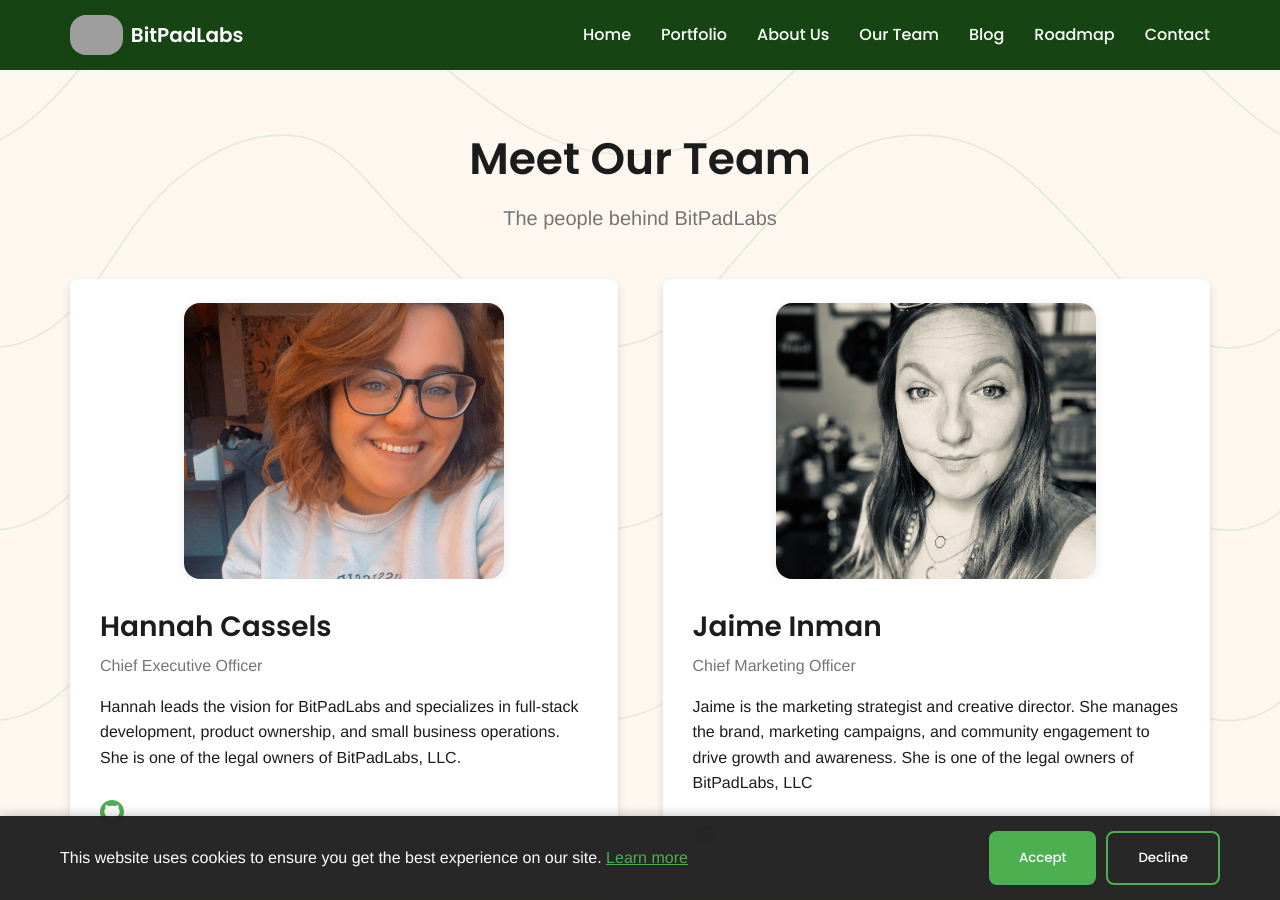
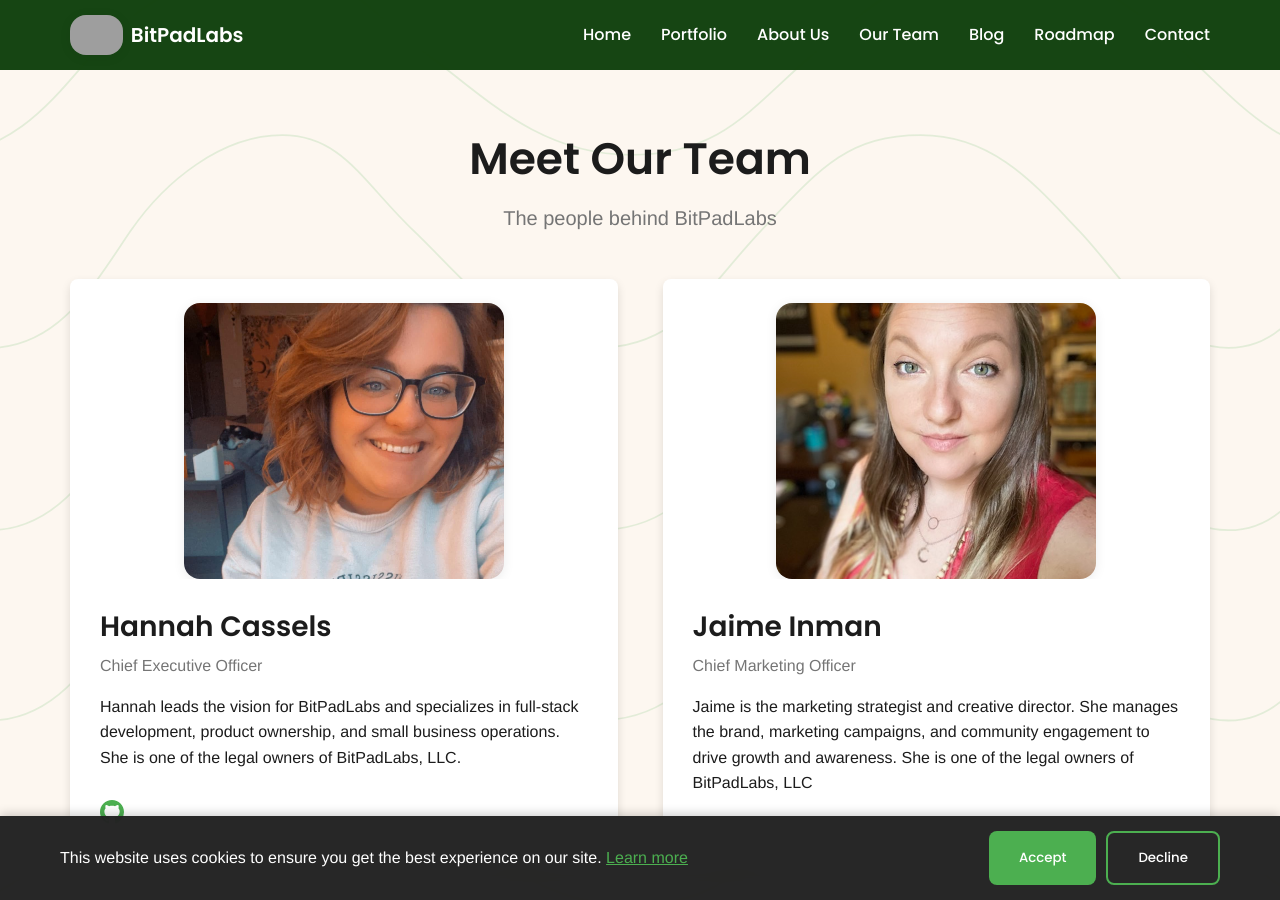
Before and after one commit to BitPadLabs/BitPadLabs-Site, a Jekyll site: the page built from team.html, in a window 1280 px wide and 900 px high. Built offline with Jekyll 4.4.1, drawn with Linux system fonts in a browser that asks for light colours; grey boxes are pictures that could not be loaded.

Commit message:
Update Jaime's profile image and team page logic
Changed Jaime Inman's image reference in team.yml to jaime3.jpg and added the new image file. Updated team.html to conditionally render GitHub links only if the member has a GitHub username.

```diff
--- a/_data/team.yml
+++ b/_data/team.yml
@@ -9,7 +9,7 @@
 
 - name: Jaime Inman
   role: Chief Marketing Officer
-  image: jaime.jpeg
+  image: jaime3.jpg
   bio: >-
     Jaime is the marketing strategist and creative director. She manages the brand,
     marketing campaigns, and community engagement to drive growth and awareness.  She
--- a/team.html
+++ b/team.html
@@ -19,11 +19,13 @@ title: Meet Our Team
             <p class="role">{{ member.role }}</p>
             <p>{{ member.bio }}</p>
             <div class="social-links">
+              {% if member.github %}
               <a href="https://github.com/{{ member.github }}" target="_blank" rel="noopener">
                 <svg xmlns="http://www.w3.org/2000/svg" width="24" height="24" fill="currentColor" viewBox="0 0 16 16">
                   <path d="M8 0C3.58 0 0 3.58 0 8c0 3.54 2.29 6.53 5.47 7.59.4.07.55-.17.55-.38 0-.19-.01-.82-.01-1.49-2.01.37-2.53-.49-2.69-.94-.09-.23-.48-.94-.82-1.13-.28-.15-.68-.52-.01-.53.63-.01 1.08.58 1.23.82.72 1.21 1.87.87 2.33.66.07-.52.28-.87.51-1.07-1.78-.2-3.64-.89-3.64-3.95 0-.87.31-1.59.82-2.15-.08-.2-.36-1.02.08-2.12 0 0 .67-.21 2.2.82.64-.18 1.32-.27 2-.27.68 0 1.36.09 2 .27 1.53-1.04 2.2-.82 2.2-.82.44 1.1.16 1.92.08 2.12.51.56.82 1.27.82 2.15 0 3.07-1.87 3.75-3.65 3.95.29.25.54.73.54 1.48 0 1.07-.01 1.93-.01 2.2 0 .21.15.46.55.38A8.012 8.012 0 0 0 16 8c0-4.42-3.58-8-8-8z"/>
                 </svg>
               </a>
+              {% endif %}
             </div>
           </div>
         </div>
```
Also changed, not shown: assets/images/team/jaime3.jpg (added).
